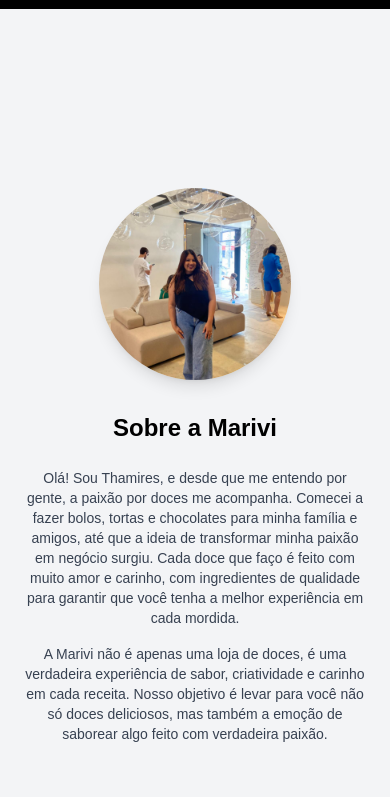
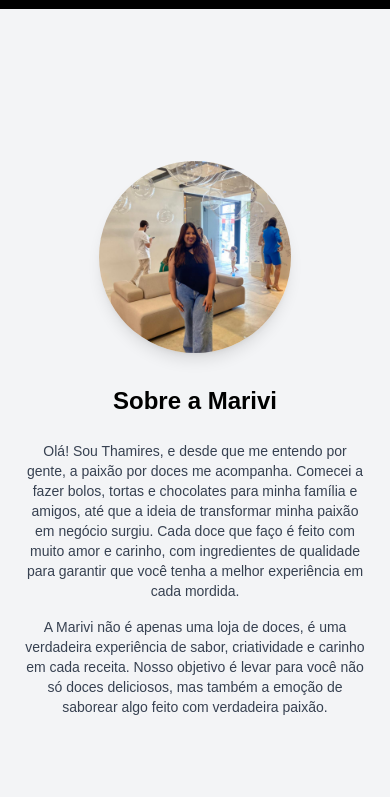
Before and after one commit to Thalis78/Doces-Gourmet, a plain HTML site: page sobre.html in a window 390 px wide. Shown: the part 47-844 px from the top of the page. Drawn offline with nearby package versions, Linux system fonts and the light colour scheme; a web font is replaced by a local one.

Commit message:
:recycle:refactor: altera responsivade dos arquivos indexs

```diff
--- a/sobre.html
+++ b/sobre.html
@@ -85,7 +85,7 @@
 
     <section
     id="about"
-    class="bg-gray-100 py-10 min-h-screen flex items-center justify-center"
+    class="bg-gray-100 pt-10 pb-6 min-h-screen flex items-center justify-center"
   >
     <div
       class="container mx-auto flex flex-col sm:flex-row items-center px-6 space-y-8 sm:space-y-0"
@@ -117,6 +117,7 @@
       </div>
     </div>
   </section>
+
 
 
     <div
--- a/styles.css
+++ b/styles.css
@@ -14,7 +14,6 @@ body {
 
 .container {
   flex: 1;
-  padding-top: 70px;
 }
 .container.mx-auto.flex.flex-col.items-center.space-y-2.text-center {
   padding: 0px;
```
